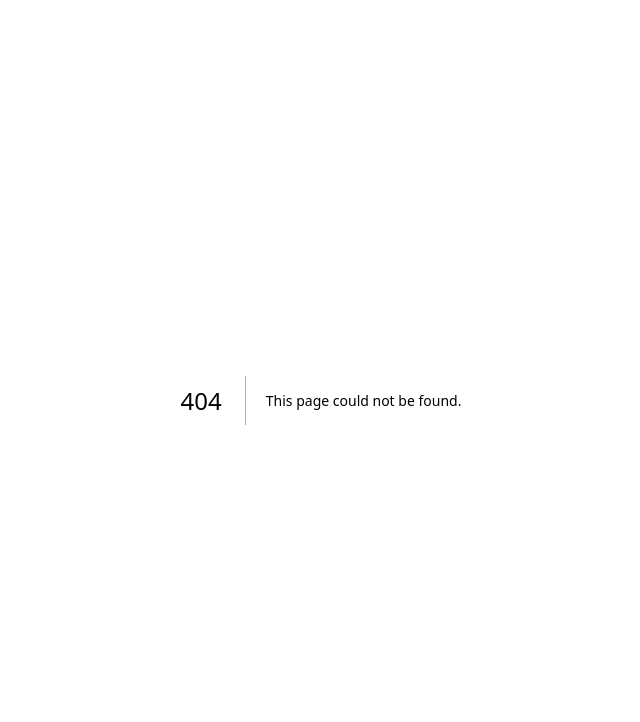
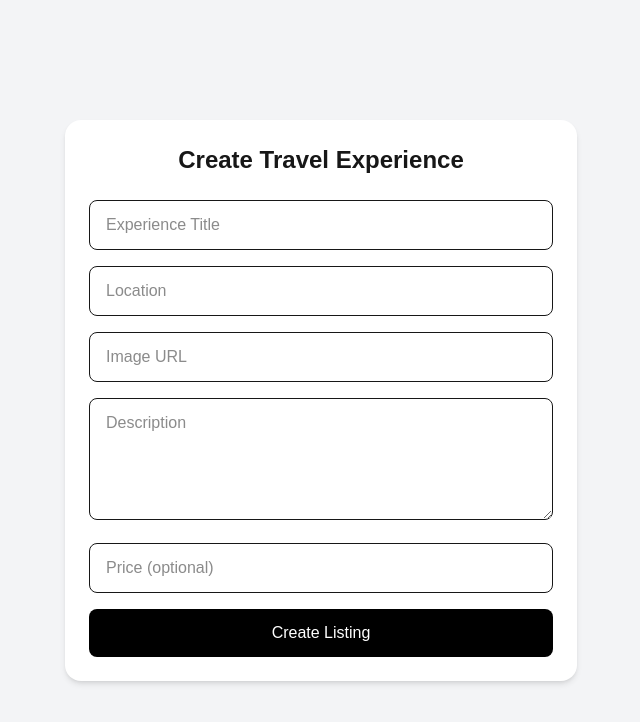
Before and after one commit to MiyuRuu22/lynkerr-challenge, a Next.js app: page /create in a window 1280 px wide. Before the commit this address had no page. Shown: the top 722 px of the page, without its empty margins (319-959 px from the left). Built offline with nearby package versions, Linux system fonts and the light colour scheme.

Commit message:
Add UI page for creating travel experience listings

```diff
--- /dev/null
+++ b/app/create/page.jsx
@@ -0,0 +1,129 @@
+"use client";
+
+import { useState } from "react";
+import { useRouter } from "next/navigation";
+
+export default function CreateListingPage() {
+  const router = useRouter();
+
+  const [formData, setFormData] = useState({
+    title: "",
+    location: "",
+    imageUrl: "",
+    description: "",
+    price: "",
+  });
+
+  const [error, setError] = useState("");
+
+  const handleChange = (e) => {
+    setFormData((prev) => ({
+      ...prev,
+      [e.target.name]: e.target.value,
+    }));
+  };
+
+  const handleSubmit = async (e) => {
+    e.preventDefault();
+
+    const token = localStorage.getItem("token");
+
+    if (!token) {
+      setError("You must be logged in");
+      return;
+    }
+
+    try {
+      const res = await fetch("/api/listings/create", {
+        method: "POST",
+        headers: {
+          "Content-Type": "application/json",
+          Authorization: `Bearer ${token}`,
+        },
+        body: JSON.stringify({
+          ...formData,
+          price: formData.price ? Number(formData.price) : null,
+        }),
+      });
+
+      const data = await res.json();
+
+      if (!res.ok) {
+        setError(data.message || "Failed to create listing");
+        return;
+      }
+
+      router.push("/feed");
+    } catch {
+      setError("Something went wrong");
+    }
+  };
+
+  return (
+    <main className="min-h-screen flex items-center justify-center bg-gray-100 p-6">
+      <div className="w-full max-w-lg bg-white rounded-2xl shadow-md p-6">
+        <h1 className="text-2xl font-bold mb-6 text-center">
+          Create Travel Experience
+        </h1>
+
+        <form onSubmit={handleSubmit} className="space-y-4">
+
+          <input
+            name="title"
+            placeholder="Experience Title"
+            value={formData.title}
+            onChange={handleChange}
+            className="w-full border rounded-lg px-4 py-3"
+            required
+          />
+
+          <input
+            name="location"
+            placeholder="Location"
+            value={formData.location}
+            onChange={handleChange}
+            className="w-full border rounded-lg px-4 py-3"
+            required
+          />
+
+          <input
+            name="imageUrl"
+            placeholder="Image URL"
+            value={formData.imageUrl}
+            onChange={handleChange}
+            className="w-full border rounded-lg px-4 py-3"
+            required
+          />
+
+          <textarea
+            name="description"
+            placeholder="Description"
+            value={formData.description}
+            onChange={handleChange}
+            className="w-full border rounded-lg px-4 py-3"
+            rows="4"
+            required
+          />
+
+          <input
+            name="price"
+            placeholder="Price (optional)"
+            value={formData.price}
+            onChange={handleChange}
+            className="w-full border rounded-lg px-4 py-3"
+          />
+
+          {error && <p className="text-red-500">{error}</p>}
+
+          <button
+            type="submit"
+            className="w-full bg-black text-white rounded-lg px-4 py-3 hover:opacity-90"
+          >
+            Create Listing
+          </button>
+
+        </form>
+      </div>
+    </main>
+  );
+}
```
